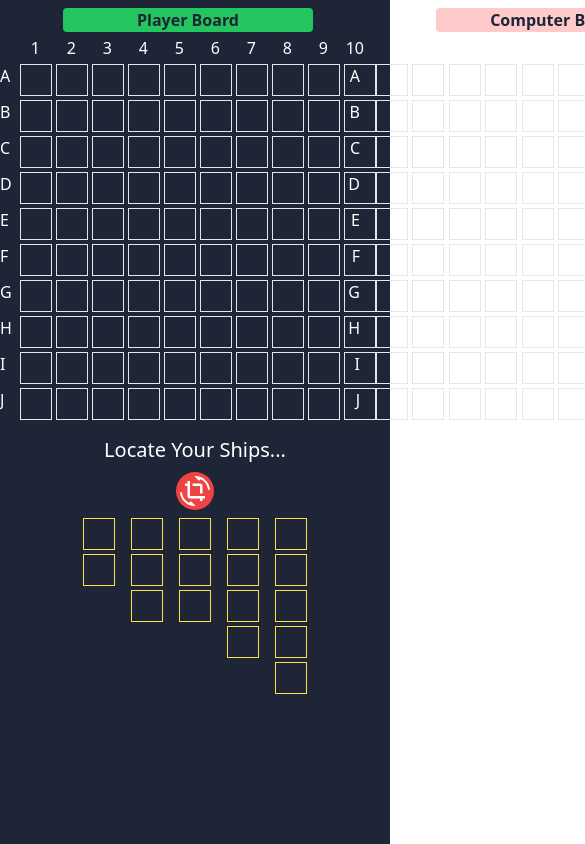
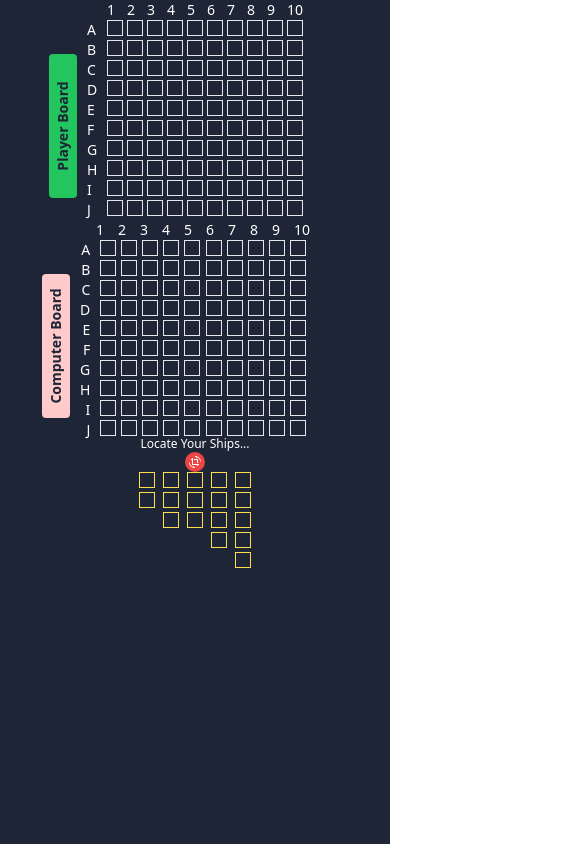
Before and after one commit to CaglayanCaliskan/Battleship-Game-ReactJS, a React (Vite) app: page /singleplayer in a window 390 px wide. Shown: the top 844 px of the page, 585 px wide, since content can reach past the window. Built offline with nearby package versions, Linux system fonts and the light colour scheme.

Commit message:
responsive design and end game function done

```diff
--- a/src/components/ComputerBoard.jsx
+++ b/src/components/ComputerBoard.jsx
@@ -2,7 +2,7 @@ import {useRef} from 'react';
 import {useEffect} from 'react';
 import {useSelector} from 'react-redux';
 
-const ComputerBoard = ({attack, CompRef}) => {
+const ComputerBoard = ({attack, CompRef, turn}) => {
   const {game} = useSelector((state) => state.gameOptionsSlice);
   const {playerFleet} = useSelector((state) => state.fleetsSlice);
   useEffect(() => {
@@ -43,7 +43,6 @@ const ComputerBoard = ({attack, CompRef}) => {
     for (const box of CompRef.current.children) {
       box.value = undefined;
       box.classList.remove('bg-fire-bg');
-      box.classList.remove('bg-blue-300');
       box.classList.remove('bg-gray-400');
     }
   };
@@ -57,7 +56,6 @@ const ComputerBoard = ({attack, CompRef}) => {
       let randomBoxID = checkBoxOk(randomNumber, ship.size);
       const targetBox = CompRef.current.children;
       for (let i = 0; i < ship.size; i++) {
-        targetBox[randomBoxID + i - 1].classList.add('bg-blue-300');
         targetBox[randomBoxID + i - 1].value = ship.name;
       }
     } else {
@@ -66,37 +64,44 @@ const ComputerBoard = ({attack, CompRef}) => {
       let randomBoxID = checkBoxOk(randomNumber, ship.size);
       const targetBox = CompRef.current.children;
       for (let i = 0; i < ship.size; i++) {
-        targetBox[randomBoxID + i * 10].classList.add('bg-blue-300');
         targetBox[randomBoxID + i * 10].value = ship.name;
       }
     }
   }
 
   return (
-    <div className='relative flex  flex-col gap-1 text-white mt-2'>
+    <div className=''>
+      <div className='relative flex ml-4  flex-col gap-0 md:gap-1 text-white md:mt-2 text-sm md:text-base '>
         <div
-        className={`bg-red-200 text-brand font-bold text-center rounded w-2/3 mx-auto`}
+          className={`bg-red-200 absolute md:relative -left-28 md:left-0 md:top-0 top-28 -rotate-90 md:rotate-0 text-brand font-bold text-center rounded w-36 md:w-2/3 p-1 md:p-0 mx-auto `}
         >
           Computer Board
         </div>
-      <div className=' flex justify-end '>
+        <div className=' flex justify-center gap-3.5 md:gap-7  '>
           {/* column numbers */}
           {column.map((col) => (
-          <div key={col} className='w-6 h-6 mr-3 text-end'>
+            <div key={col} className=''>
               {col}
             </div>
           ))}
         </div>
 
         <div id='Computerboard' className='relative '>
-        <div className='absolute flex flex-col gap-3  -left-10'>
+          <div className='absolute -left-4  flex flex-col  md:gap-3 md:-left-6   '>
             {alp.map((col) => (
-            <div key={col} className='w-6 h-6 mr-3 text-end'>
+              <div key={col} className='text-end '>
                 {col}
               </div>
             ))}
           </div>
-        <div className='grid grid-cols-10 gap-1' ref={CompRef}>
+          <div
+            className={` grid place-items-center w-52 mx-auto items-center md:ml-0 md:w-full grid-cols-10 gap-1 ${
+              turn && game
+                ? 'outline outline-green-400 outline-offset-1 rounded-sm '
+                : ''
+            } `}
+            ref={CompRef}
+          >
             {rows.map((i) => {
               return (
                 <div
@@ -104,10 +109,11 @@ const ComputerBoard = ({attack, CompRef}) => {
                   key={i}
                   id={i + 1}
                   value={undefined}
-                className={`cbox w-8 h-8 borde  border cursor-pointer  `}
+                  className={`cbox w-4 h-4 md:w-8 md:h-8 borde  border cursor-pointer  `}
                 ></div>
               );
             })}
+          </div>
         </div>
       </div>
     </div>
--- a/src/components/FleetSetup.jsx
+++ b/src/components/FleetSetup.jsx
@@ -9,25 +9,24 @@ import {setGameStart} from '../features/gameOptionsSlice';
 
 const FleetSetup = () => {
   const {playerFleet} = useSelector((state) => state.fleetsSlice);
-  const {game} = useSelector((state) => state.gameOptionsSlice);
+  const {game, rotate} = useSelector((state) => state.gameOptionsSlice);
   const dispatch = useDispatch();
   const myRef = useRef(null);
 
   return !game ? (
-    <div className='flex flex-col items-center gap-2 mt-4'>
-      <h1 className='text-white text-center text-xl select-none'>
+    <div className='flex flex-col items-center md:gap-4 md:mt-4 text-xs md:text-xl'>
+      <h1 className='text-white text-center select-none'>
         Locate Your Ships...
       </h1>
-      <div className=' bg-red-500 rounded-full text-white p-1 cursor-pointer active:rotate-90 hover:bg-white hover:text-red-500 transition-all'>
-        <MdOutlineCropRotate
-          onClick={() => dispatch(setRotate())}
-          size={30}
-          className=' rounded flex items-center justify-center'
-        />
+      <div className='md:scale-150 bg-red-500 rounded-full text-white p-1 cursor-pointer active:rotate-90 hover:bg-white hover:text-red-500 transition-all'>
+        <MdOutlineCropRotate onClick={() => dispatch(setRotate())} />
       </div>
       {/* ship models */}
       {
-        <div ref={myRef} className='flex gap-4'>
+        <div
+          ref={myRef}
+          className={`flex ${rotate ? 'flex-col gap-0.5' : ''}  gap-2 md:gap-4`}
+        >
           {playerFleet.map((ship) => (
             <ShipModel2 key={ship.id} ship={ship} />
           ))}
@@ -38,7 +37,7 @@ const FleetSetup = () => {
       {playerFleet.every((ship) => ship.onBoard === true) && (
         <div
           onClick={() => dispatch(setGameStart())}
-          className=' mt-4 bg-green-900 p-6  rounded-lg text-white cursor-pointer active:scale-95 hover:bg-white hover:text-red-500 transition-all'
+          className=' mt-4 absolute right-14 md:left-0 md:relative bg-green-900 p-2 md:p-6  rounded-lg text-white cursor-pointer active:scale-95 hover:bg-white hover:text-red-500 transition-all'
         >
           Start
         </div>
@@ -46,7 +45,7 @@ const FleetSetup = () => {
       {playerFleet.find((ship) => ship.onBoard === true) && (
         <div
           onClick={() => dispatch(resetFleet())}
-          className=' mt-4 bg-red-900 p-3 rounded-lg text-white cursor-pointer active:scale-95 hover:bg-white hover:text-red-500 transition-all'
+          className=' mt-4 absolute left-14 md:left-0 md:relative bg-red-900 p-2 md:p-3 rounded-lg text-white cursor-pointer active:scale-95 hover:bg-white hover:text-red-500 transition-all'
         >
           Reset
         </div>
--- a/src/components/PlayerBoard.jsx
+++ b/src/components/PlayerBoard.jsx
@@ -2,7 +2,7 @@ import React, {useState} from 'react';
 import {useSelector, useDispatch} from 'react-redux';
 import {dropAvailable} from '../features/fleetsSlice';
 
-const PlayerBoard = ({PlayerRef}) => {
+const PlayerBoard = ({PlayerRef, gameOver, turn}) => {
   const [drop, setDrop] = useState(false);
 
   const {playerFleet} = useSelector((state) => state.fleetsSlice);
@@ -89,16 +89,19 @@ const PlayerBoard = ({PlayerRef}) => {
   };
 
   return (
-    <div className='relative flex  flex-col gap-1 text-white mt-2'>
+    <div className='relative flex  flex-col  gap-0 md:gap-1 text-white md:mt-2 text-sm md:text-base'>
       <div
-        className={`bg-green-500 text-brand font-bold text-center rounded w-2/3 mx-auto`}
+        className={`bg-green-500 absolute md:relative -left-24 md:left-0 md:top-0 top-28 -rotate-90 md:rotate-0  text-brand font-bold text-center rounded w-36 md:w-2/3 p-1 md:p-0 mx-auto`}
       >
         Player Board
       </div>
-      <div className=' flex justify-end '>
+      <div
+        className=' flex  md:justify-end justify-center gap-3 ml-5 md:ml-0
+       md:gap-0'
+      >
         {/* column numbers */}
         {column.map((col) => (
-          <div key={col} className='w-6 h-6 mr-3 text-end'>
+          <div key={col} className=' md:w-6 md:h-6 md:mr-3 md:text-end'>
             {col}
           </div>
         ))}
@@ -107,10 +110,14 @@ const PlayerBoard = ({PlayerRef}) => {
       <div
         id='Playerboard'
         ref={PlayerRef}
-        className='relative  flex flex-col gap-1 z-10'
+        className={`relative flex flex-col md:gap-1 z-10   ${
+          !turn && !gameOver
+            ? ' outline outline-red-400 outline-offset-1 rounded-sm '
+            : ''
+        }`}
       >
         {rows.map((row, index) => (
-          <div id={row.name} key={index} className='flex gap-1'>
+          <div id={row.name} key={index} className='flex gap-1 justify-center'>
             <span className='w-4'>{row.name}</span>
             {row.row.map((row, index) => {
               return (
@@ -120,7 +127,7 @@ const PlayerBoard = ({PlayerRef}) => {
                   data='undefined'
                   onDragEnter={dragEnter}
                   onDragLeaveCapture={dragLeave}
-                  className={`box w-8 h-8 border
+                  className={`box w-4 h-4 border md:w-8 md:h-8
                       hover:opacity-80`}
                 ></div>
               );
--- a/src/components/ShipModel.jsx
+++ b/src/components/ShipModel.jsx
@@ -24,7 +24,10 @@ const ShipModel = ({ship}) => {
       >
         <div className={`flex gap-1 ${!rotate ? 'flex-col' : ''}`}>
           {shipSize.map((box) => (
-            <div key={box} className='w-8 h-8 border  border-yellow-300'></div>
+            <div
+              key={box}
+              className='w-4 h-4 md:w-8 md:h-8 border  border-yellow-300'
+            ></div>
           ))}
         </div>
       </div>
--- a/src/pages/SinglePlayer.jsx
+++ b/src/pages/SinglePlayer.jsx
@@ -9,11 +9,10 @@ import {useRef} from 'react';
 
 const SinglePlayer = () => {
   const {game} = useSelector((state) => state.gameOptionsSlice);
-  const [gameOver, SetGameOver] = useState(false);
+  const [gameOver, setGameOver] = useState(false);
   const [attackCount, setAttackCount] = useState(0);
   const [turn, setTurn] = useState(true);
   const [hit, setHit] = useState({ship: '', hit: false, message: ''});
-  const [inGameShip, SetInGameShip] = useState(['yessssir']);
   const CompRef = useRef(null);
   const PlayerRef = useRef(null);
 
@@ -23,9 +22,6 @@ const SinglePlayer = () => {
 
   useEffect(() => {
     !turn && computerAttack();
-    if (inGameShip.length === 0) {
-      SetGameOver(true);
-    }
   }, [turn]);
 
   const CheckComputerBoard = () => {
@@ -34,9 +30,14 @@ const SinglePlayer = () => {
       if (box.value != undefined) {
         arr.push(box.value);
       }
-      SetInGameShip(arr);
     }
-    //
+
+    if (arr.length === 0) {
+      CompRef.current.classList.add('bg-fire-bg');
+      CompRef.current.classList.add('bg-center');
+      CompRef.current.classList.add('bg-cover');
+      setGameOver(true);
+    }
   };
   const CheckPlayerBoard = () => {
     // console.log(PlayerRef.current);
@@ -51,10 +52,12 @@ const SinglePlayer = () => {
           ship: e.target.value,
           hit: true,
         });
-        e.target.classList = 'bg-fire-bg bg-cover border';
+
+        e.target.classList.add('bg-fire-bg');
+        e.target.classList.add('bg-cover');
+        e.target.classList.add('border');
         e.target.value = undefined;
         setTurn(true);
-        CheckComputerBoard();
       } else {
         e.target.classList.add('bg-gray-400');
         setHit({
@@ -67,6 +70,7 @@ const SinglePlayer = () => {
     } else {
       return;
     }
+    CheckComputerBoard();
   };
   function computerAttack() {
     if (!turn && game) {
@@ -82,7 +86,6 @@ const SinglePlayer = () => {
             ship: randomBox.getAttribute('data'),
             hit: true,
           });
-          CheckPlayerBoard();
         } else {
           randomBox.classList.add('bg-gray-400');
           setHit({
@@ -93,24 +96,24 @@ const SinglePlayer = () => {
         }
 
         setTurn(true);
-      }, 1000);
+      }, 700);
     }
   }
 
   return (
     <main className='bg-brand h-screen select-none flex flex-col'>
-      <div className='flex justify-around'>
-        <PlayerBoard PlayerRef={PlayerRef} />
-        <ComputerBoard CompRef={CompRef} attack={attack} />
+      <div className='grid place-items-center md:flex md:justify-around'>
+        <PlayerBoard PlayerRef={PlayerRef} turn={turn} />
+        <ComputerBoard CompRef={CompRef} attack={attack} turn={turn} />
       </div>
       {!game ? (
         <FleetSetup />
       ) : (
         <ScoreBoard
-          gameOver={gameOver}
           attackCount={attackCount}
           turn={turn}
           hit={hit}
+          gameOver={gameOver}
         />
       )}
     </main>
```
Also changed, not shown: src/components/ScoreBoard.jsx (+8 -4 lines). Lines whose indentation alone changed are shown as unchanged.
